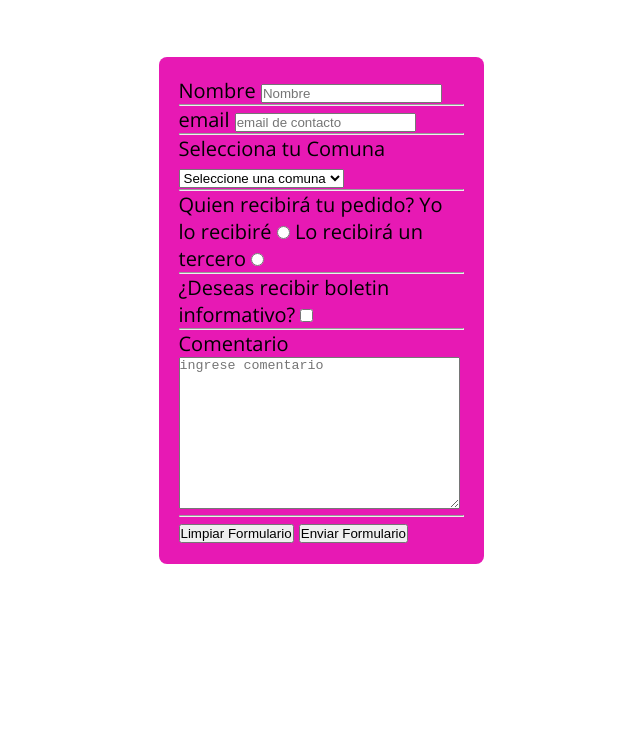
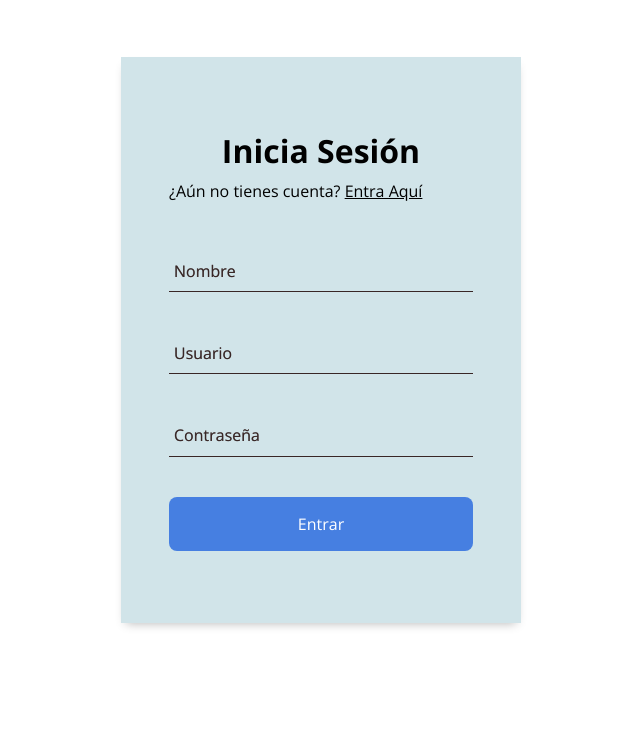
Before and after one commit to lmendezgutierrez/coder_house, a plain HTML site: page pages/contactos.html in a window 1280 px wide. Shown: the part 534-1265 px from the top of the page, without its empty margins (319-959 px from the left). Drawn offline with nearby package versions, Linux system fonts and the light colour scheme.

Commit message:
version 2

```diff
--- a/pages/contactos.html
+++ b/pages/contactos.html
@@ -44,54 +44,34 @@
 
 
                 <div class="formulario">
-                    <form action="formulario" method="POST">
-                        <!--Nombre-->
-                        <label for="nombre">Nombre</label>
-                        <input type="text" id="nombre" class="field" placeholder="Nombre" />
-                        <hr>
+                    <h5 class="form_title">Inicia Sesión</h5>
+                    <p class="form_paragraph">¿Aún no tienes cuenta? <a href=# class="form_link">Entra Aquí </a></p>
+                <div class="form_container">
 
+                    <div class="form_group">
+                        <input type="text" id="nombre" class="form_input" placeholder="Nombre" />
+                        <label for="name" class="form_label"> Nombre</label>
+                        <spam class="form_line"></spam>
 
+                    </div>
 
-                        <!--correo electronico--> <label for="email">email</label>
-                        <input type="email" id="email" class="field" placeholder="email de contacto" />
-                        <hr>
+                    <div class="form_group">
+                        <input type="text" id="user" class="form_input" placeholder="Usuario" />
+                        <label for="name" class="form_label"> Usuario</label>
+                        <spam class="form_line"></spam>
 
-                        <!--seleccion multiple-->
-                        <label for="opciones">Selecciona tu Comuna</label>
-                        <select class="field" id="opciones">
-                            <option value="" Select disable>Seleccione una comuna</option>
-                            <option value="Santiago">Santiago</option>
-                            <option value="Las Condes">Las Condes</option>
-                            <option value="Macul">Macul</option>
-                            <option value="Lo Espejo">Lo Espejo</option>a
-                        </select>
-                        <hr>
+                    </div>
 
-                        <!--datos del tercero-->
-                        <label for="opciones">Quien recibirá tu pedido?</label>
-                        <span>Yo lo recibiré</span>
-                        <input type="radio" id="destinatario" />
-                        <span>Lo recibirá un tercero</span>
-                        <input type="radio" id="destinatario" />
-                        <hr>
-                        </select>
+                    <div class="form_group">
+                        <input type="text" id="password" class="form_input" placeholder="Contraseña" />
+                        <label for="name" class="form_label"> Contraseña</label>
+                        <spam class="form_line"></spam>
 
-                        <!--check list-->
-                        <label for="¿Deseas recibir boletin informativo?">¿Deseas recibir boletin
-                            informativo?</label>
-                        <input type="checkbox" id="¿Deseas recibir boletin informativo?" class="field"
-                            placeholder="¿Deseas recibir boletin informativo?" />
-                        <hr>
+                    </div>
 
-                        <!--comentarios-->
-                        <label for="comentario">Comentario</label>
-                        <textarea cols="33" rows="10" id="comentario" placeholder="ingrese comentario"
-                            class="field"></textarea>
-                        <hr>
+                    <input type="submit" class="form_submit" value="Entrar">
 
-                        <!--botones-->
-                        <button type="button" class="btn-button">Limpiar Formulario</button>
-                        <button type="button" class="btn-button">Enviar Formulario</button>
+                    </div>
 
 
                     </form>
--- a/styles/styles.css
+++ b/styles/styles.css
@@ -150,7 +150,6 @@ header .textos-header {
 }
 
 
-
 .card_texto {
 
     padding: 50px;
@@ -194,7 +193,6 @@ h2 {
 
 
 
-
 /*contenedor de la tabla*/
 #main_container {
 
@@ -205,11 +203,10 @@ h2 {
 
 /*color de la tabla //posicionamiento //alineacion de texto*/
 table {
-    font-family: 'open sans';
-    /*background-color: rgb(191, 93, 248);*/
+    background-color: rgb(173, 73, 231);
     text-align: center;
     width: 100%;
-    border-collapse: collapse;
+    border-radius: 5px;
 
 }
 
@@ -217,60 +214,12 @@ table {
 th,
 td {
 
-    border:1px solid blanchedalmond;
-    padding: 12px 15px;
+    border: solid 1px blanchedalmond;
+    padding: 5%;
     border-radius: 5px;
 }
 
-@media (max-width: 500px) {
-
-.table {
-display: none;
-
-}
-
-.table, .table tr, .table th, .table td {
-
-    display: block;
-    width: 100%;
-}
-
-.table tr{
-
-margin-bottom: 15px;
-
-
-}
-
-
-.table td {
-text-align: right;
-padding-left: 50%;
-text-align: right;
-position: relative;
-
-
-}
-
-.table td::before {
-
-content: attr(data-label);
-position: absolute;
-left: 0;
-width: 50%;
-padding-left: 15px;
-font-size: 15px;
-font-weight: bold;
-text-align: left;
-
-}
-
-
-
-
-
-}
-/*CAMBIO DE COLOR DEL ENCABEZADO DEL CUADRO**
+/*CAMBIO DE COLOR DEL ENCABEZADO DEL CUADRO*/
 thead {
 
     background-color: lemonchiffon;
@@ -278,11 +227,11 @@ thead {
 
 }
 
-/*RESALTAR CON OTRO COLOR EL CUADRO AL POSICIONAR EL PULSOR SOBRE EL CUADRO**
+/*RESALTAR CON OTRO COLOR EL CUADRO AL POSICIONAR EL PULSOR SOBRE EL CUADRO*/
 tr:hover {
-    background-color: rgb(219, 200, 27);*/
+    background-color: rgb(219, 200, 27);
 
-
+}
 
 .cardMarcas__comerciales {
 
@@ -295,59 +244,171 @@ tr:hover {
 
 .servicio-canal-de-venta {
 
-    display: flex;
+    display:flex;
     justify-content: space-between;
     align-items: center;
     height: 100px;
     margin-bottom: 60px;
 }
 
-/*Formulario*/
-.formulario {
+/*--------estilizado para el Formulario------------*/
+.formulario{
+    background-color: #d1e4e9;
+    margin: auto;
+    width: 90%;
+    max-width: 400px;
+    padding: 4.5em 3em;
+    box-shadow: 0 5px 10px -5px rgb(0 0 0 / 30%);
 
-    background-color: rgb(231, 25, 180);
-    font-size: 20px;
-    border-radius: 8px;
-    padding: 20px;
-    margin: auto;
-    width: 325px;
+}
+
+.form_title {
+    font-size: 2rem;
+    margin-bottom: .5rem;
+}
+
+.form_paragraph{
+
+    font-weight: 300;
+}
+
+.form_link{
+    font-weight: 400;
+    color:black;
+
 }
 
 
+.form_container{
+
+    margin-top: 3em;
+    display: grid;
+    gap: 2.5em;
+}
+
+.form_group{
+
+    position: relative;
+    --color: rgb(56, 38, 38);
+
+}
+
+.form_input{
+    width: 100%;
+    background: none;
+    color:rgb(20, 16, 16);
+    font-size: 1rem;
+    padding: .6em .3em;
+    border: none;
+    outline: none;
+    border-bottom: 1px solid var(--color);
+    font-family: 'open sans';
+}
+
+.form_input:not(:placeholder-shown) {
+    color: #4d4646;
+
+}
+
+
+.form_input:focus + .form_label,
+.form_input:not(:placeholder-shown) + .form_label {
+    transform: translateY(-12px) scale(.7);
+    transform-origin: left top;
+    color:rgb(70, 127, 225);
+
+}
+.form_label{
+
+    color: var(--color);
+    cursor: pointer;
+    position: absolute;
+    top: 0;
+    left: 5px;
+    transform: translateY(10px);
+    transition: transform .5s, color .3s;
+
+}
+
+.form_submit{
+
+    background: rgb(70, 127, 225);
+    color:#fff;
+    font-family: 'open sans';
+    font-weight: 300;
+    font-size: 1rem;
+    padding: 1em 0;
+    border: none;
+    border-radius: .5em;
+}
+
+
+.form_line{
+position: absolute;
+bottom: 0;
+left: 0;
+width: 100%;
+height: 1px;
+background-color: rgb(70, 127, 225);
+transform: scale(0);
+transform: left bottom;
+transition: transform .4s;
+
+}
+
+
+.form_input:focus + .form_label,
+.form_input:not(:placeholder-shown) + .form_label {
+
+    transform: scale(1);
+}
+/*-------------------------------------------------*/
+/*---------@media para el formulario----------*/
+
+@media (max-width:425px) {
+.form_title {
+    font-size: 1.8rem;
+}
+
+}
+
+
+
 @media screen and (max-width:900px) {
-    header {
+    header{
         background-position: center;
     }
 
-    .contenedor-sobre-nosotros {
+    .contenedor-sobre-nosotros{
         flex-direction: column;
         justify-content: center;
         align-items: center;
     }
 
-    .contenedor-sobre-nosotros .contenido-textos {
+    .contenedor-sobre-nosotros .contenido-textos{
         width: 90%;
     }
 
-    .imagen-about-us {
+    .imagen-about-us{
         width: 90%;
     }
 
     /*clientes*/
 
-    .cards {
+    .cards{
         flex-direction: column;
         justify-content: center;
         align-items: center;
     }
 
-    .cards .card {
+    .cards .card{
         width: 90%;
     }
 
-    .cards .card:first-child {
+    .cards .card:first-child{
         margin-bottom: 30px;
     }
+
 
     /*servicios*/
 
```
Also changed, not shown: pages/productos.html (+5 -5 lines).
